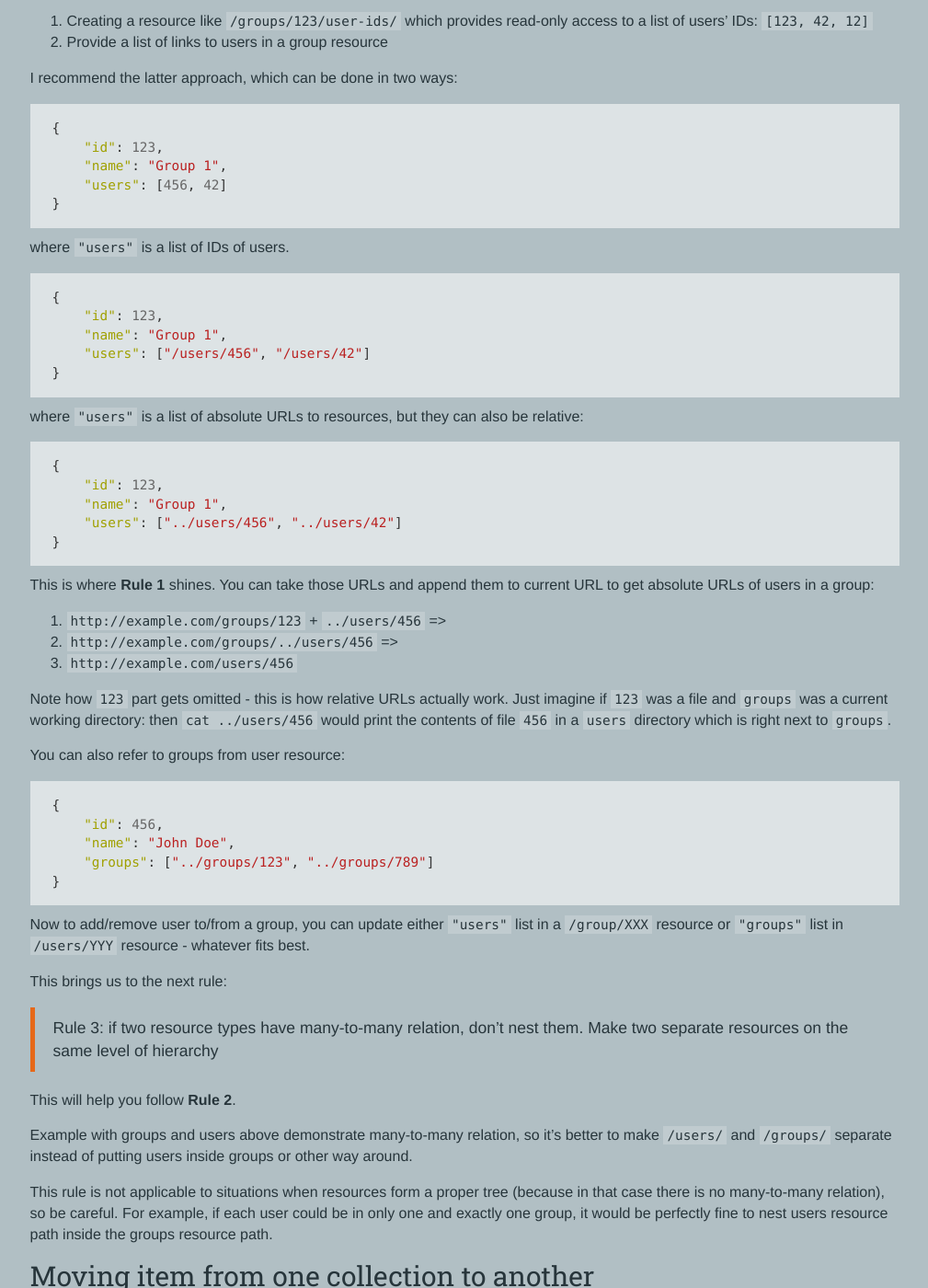
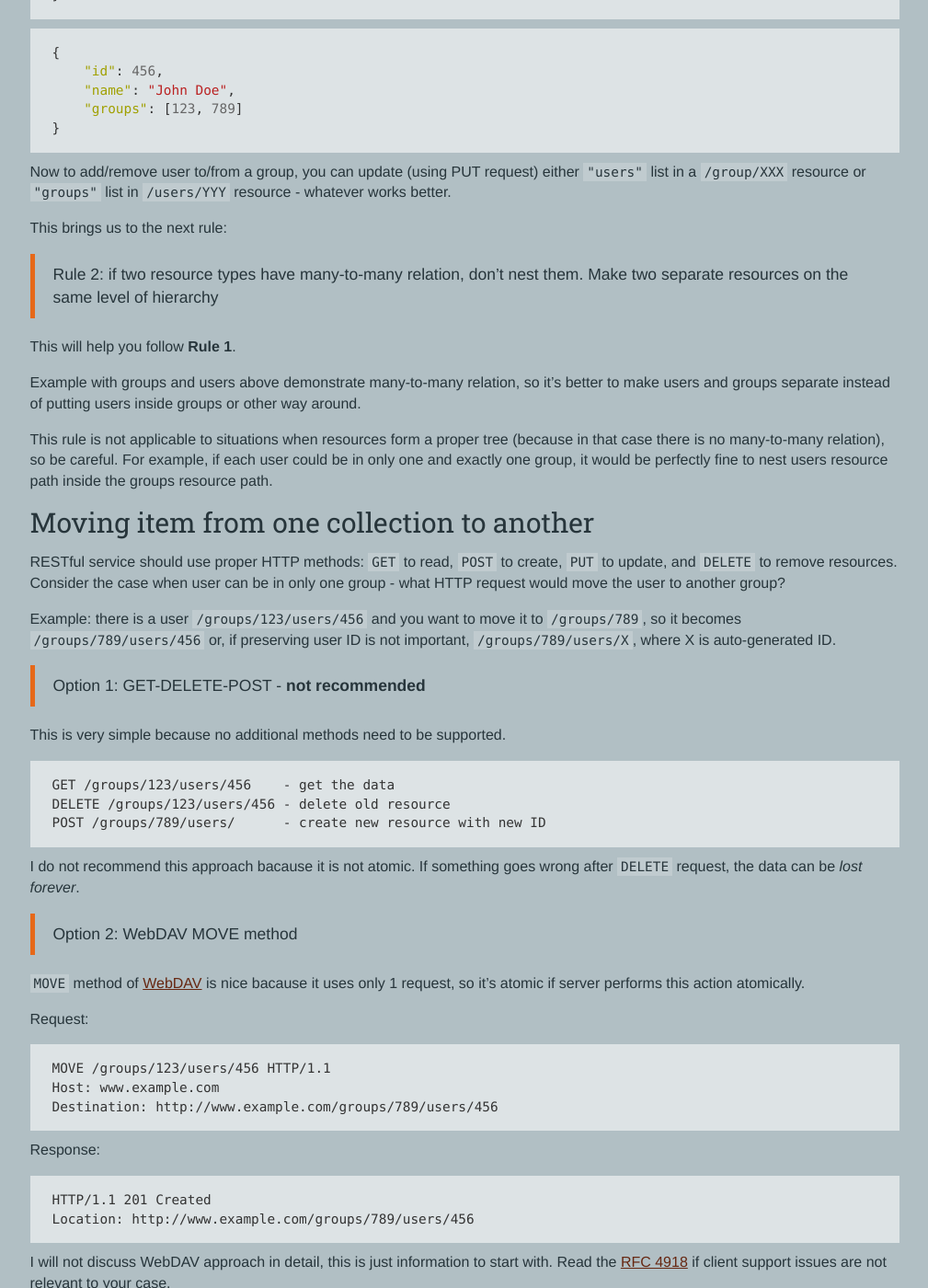
Before and after one commit to scriptin/scriptin.github.io, a Jekyll site: the page built from _posts/2014-07-26-restful-http-organizating-urls.md, in a window 1280 px wide and 1400 px high, scrolled down 1153 px. Shown: the whole window at 92% size, without its empty margins (135-1144 px from the left). Built offline with Jekyll 4.4.1, drawn with Linux system fonts in a browser that asks for light colours; nearby versions of some CDN libraries; library files that are not in the unit come from our copies; some of the changed text lies outside the part shown.

Commit message:
URL organization - rethinking

```diff
--- a/_posts/2014-07-26-restful-http-organizating-urls.md
+++ b/_posts/2014-07-26-restful-http-organizating-urls.md
@@ -17,7 +17,7 @@
 
 ----
 
-In REST terms, the state (data) provided and managed by a web service is organized into resources (units of state). For example, URL `http://example.com/products/` may be a resource which is a list of products, while `http://example.com/products/123` is a resource representing a single product.
+In REST terms, the state (data) provided and managed by a web service is organized into resources (units of state). For example, URL `http://example.com/products` may be a resource which is a list of products, while `http://example.com/products/123` is a resource representing a single product.
 
 Each resource has an URL (URI actually, but since I talk about HTTP, those two are interchangeable), and those URLs usually form a logical hierarchy.
 
@@ -25,23 +25,13 @@
 
 ## Organizing collections
 
-> Rule 1: URLs of collection resources should end with slash (`/`),
-> URLs of single items should not
-
-It will prevent clients of web service from messing up relative paths - see "[Why trailing slashes on URIs are important](http://cdivilly.wordpress.com/2014/03/11/why-trailing-slashes-on-uris-are-important/)" for in-depth explanation.
-
-> Rule 2: each resource should be accessible via only one URL
+> Rule 1: each resource should be accessible via only one URL
 
 Consider you have web service with two types of entities: "user" and "group". Each user can belong to one or more groups. Since logically users are "nested" in groups (groups contain users), you may want to organize your URLs like `/groups/123/users/456` - which is user with ID=456 inside a group with ID=123. But the exact same user may be in a different group - `/groups/789/user/456`.
 
 Bad things may happen when the same resource can be changed or deleted using different URLs. Quick example: how would you know if `DELETE /groups/123/users/456` deleted user resource entirely or just excluded it from a group?
 
-To prevent such things, you should leave only one way of accessing each resource - `/users/456` in this case. To get a list of users in a specific group, consider two options:
-
-1. Creating a resource like `/groups/123/user-ids/` which provides read-only access to a list of users' IDs: `[123, 42, 12]`
-2. Provide a list of links to users in a group resource
-
-I recommend the latter approach, which can be done in two ways:
+To prevent such things, you should leave only one way of accessing each resource - `/users/456` in this case. To express the relation between two types of resources, you should use special fields:
 
 {% highlight json %}
 {
@@ -51,54 +41,24 @@
 }
 {% endhighlight %}
 
-where `"users"` is a list of IDs of users.
-
-{% highlight json %}
-{
-    "id": 123,
-    "name": "Group 1",
-    "users": ["/users/456", "/users/42"]
-}
-{% endhighlight %}
-
-where `"users"` is a list of absolute URLs to resources, but they can also be relative:
-
-{% highlight json %}
-{
-    "id": 123,
-    "name": "Group 1",
-    "users": ["../users/456", "../users/42"]
-}
-{% endhighlight %}
-
-This is where **Rule 1** shines. You can take those URLs and append them to current URL to get absolute URLs of users in a group:
-
-1. `http://example.com/groups/123` + `../users/456` =>
-2. `http://example.com/groups/../users/456` =>
-3. `http://example.com/users/456`
-
-Note how `123` part gets omitted - this is how relative URLs actually work. Just imagine if `123` was a file and `groups` was a current working directory: then `cat ../users/456` would print the contents of file `456` in a `users` directory which is right next to `groups`.
-
-You can also refer to groups from user resource:
-
 {% highlight json %}
 {
     "id": 456,
     "name": "John Doe",
-    "groups": ["../groups/123", "../groups/789"]
+    "groups": [123, 789]
 }
 {% endhighlight %}
 
-Now to add/remove user to/from a group, you can update either `"users"` list in a `/group/XXX` resource or `"groups"` list in `/users/YYY` resource - whatever fits best.
+Now to add/remove user to/from a group, you can update (using PUT request) either `"users"` list in a `/group/XXX` resource or `"groups"` list in `/users/YYY` resource - whatever works better.
 
 This brings us to the next rule:
 
-> Rule 3: if two resource types have many-to-many relation, don't nest them.
+> Rule 2: if two resource types have many-to-many relation, don't nest them.
 > Make two separate resources on the same level of hierarchy
 
-This will help you follow **Rule 2**.
+This will help you follow **Rule 1**.
 
-Example with groups and users above demonstrate many-to-many relation, so it's better to make `/users/` and `/groups/` separate instead of putting users inside groups or other way around.
+Example with groups and users above demonstrate many-to-many relation, so it's better to make users and groups separate instead of putting users inside groups or other way around.
 
 This rule is not applicable to situations when resources form a proper tree (because in that case there is no many-to-many relation), so be careful. For example, if each user could be in only one and exactly one group, it would be perfectly fine to nest users resource path inside the groups resource path.
 
@@ -110,7 +70,7 @@
 
 > Option 1: GET-DELETE-POST - **not recommended**
 
-This is very simple, but requires 3 requests. Also it does not preserve the ID of user being moved.
+This is very simple because no additional methods need to be supported.
 
     GET /groups/123/users/456    - get the data
     DELETE /groups/123/users/456 - delete old resource
@@ -118,19 +78,9 @@
 
 I do not recommend this approach bacause it is not atomic. If something goes wrong after `DELETE` request, the data can be *lost forever*.
 
-> Option 2: GET-DELETE-PUT - **not recommended**
+> Option 2: WebDAV MOVE method
 
-Almost the same as previous, except it preserves the ID.
-
-    GET /groups/123/users/456    - get the data
-    DELETE /groups/123/users/456 - delete old resource
-    PUT /groups/789/users/456    - create new resource with same ID
-
-I would not recommend this approach because it can cause collisions - situations when you overwrite resource with last `PUT` request. Also it is also not atomic.
-
-> Option 3: WebDAV MOVE method
-
-`MOVE` method of [WebDAV][] is nice bacause it uses only 1 request, so it's atomic if server performs this action atomically. Disadvantage is that not all client software support this. Read this about the support in major browsers: [Are the PUT, DELETE, HEAD, etc methods available in most web browsers?](http://stackoverflow.com/q/165779/484666)
+`MOVE` method of [WebDAV][] is nice bacause it uses only 1 request, so it's atomic if server performs this action atomically.
 
 Request:
 
@@ -146,21 +96,3 @@
 I will not discuss WebDAV approach in detail, this is just information to start with. Read the [RFC 4918][WebDAV] if client support issues are not relevant to your case.
 
 [WebDAV]: http://tools.ietf.org/html/rfc4918
-
-> Option 4: POST/PUT with empty body
-
-Remember: `/groups/789/users/456` doesn't exist yet, we want it to be the new location of `/groups/123/users/456`
-
-Request:
-
-    POST /groups/789/users/456 HTTP/1.1
-    - or -
-    PUT /groups/789/users/456 HTTP/1.1
-
-Response:
-
-    HTTP/1.1 204 No Content
-
-This might seem strange (creating or updating resource with no body), but it works: server should get the user data by provided ID=456 and move the user to a group with ID=789. If there is no user or no group with such IDs, request should fail with `404 Not Found`.
-
-Also you can support both this approach and WebDAV `MOVE` method from **Option 3**, giving capable clients more semantic way of moving the resource.
```
